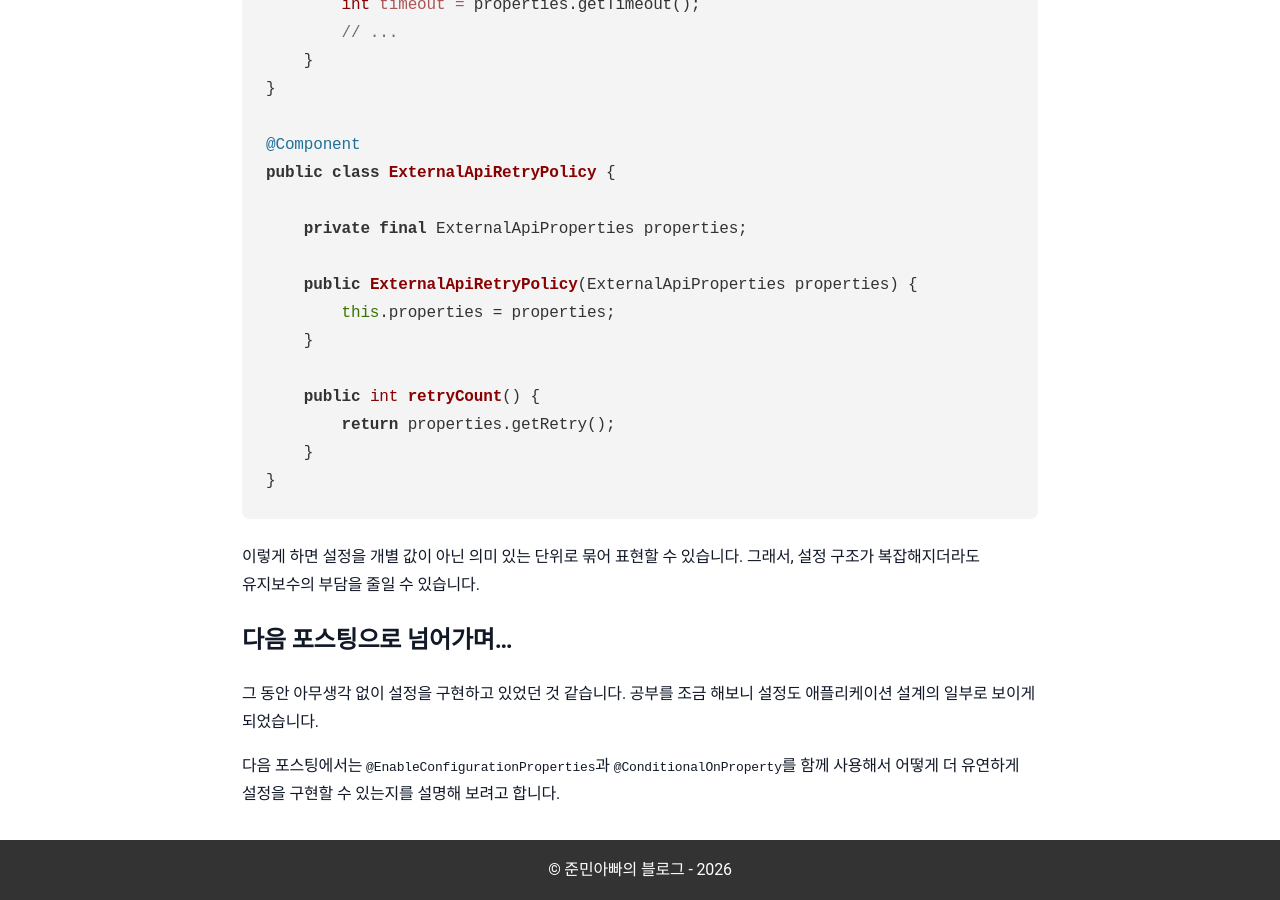
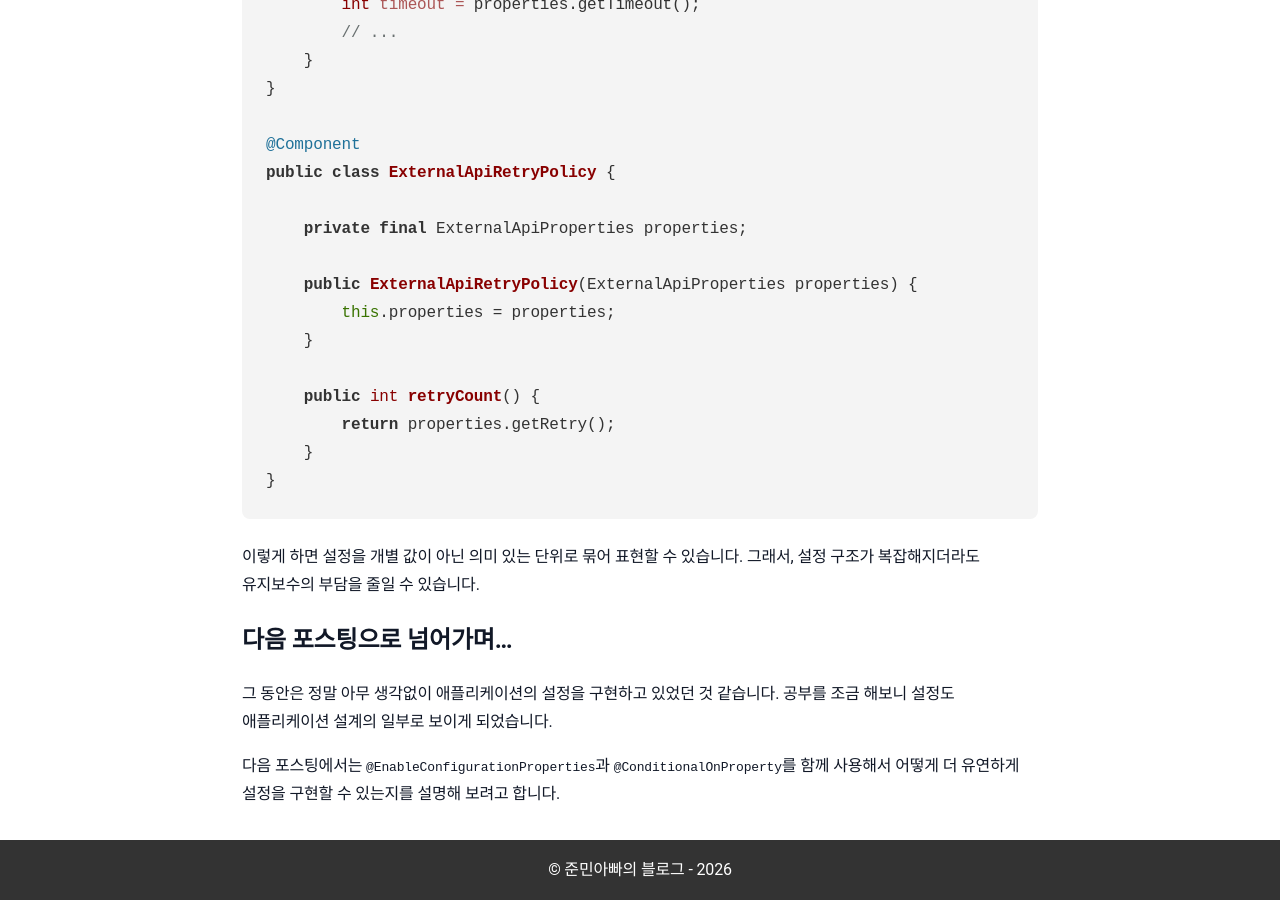
Before and after one commit to sanghoon-lee/sanghoon-lee.github.io, a Jekyll site: the page built from _posts/2026-02-05-Config.md, in a window 1280 px wide and 900 px high, scrolled down 5335 px. Built offline with Jekyll 4.4.1, drawn with Linux system fonts in a browser that asks for light colours; nearby versions of some CDN libraries; comment, search, counter and statistics services are not loaded.

Commit message:
포스팅 추가: 애플리케이션 설정

```diff
--- a/_posts/2026-02-05-Config.md
+++ b/_posts/2026-02-05-Config.md
@@ -187,7 +187,7 @@ public class ExternalApiRetryPolicy {
 
 ## 다음 포스팅으로 넘어가며...
 
-그 동안 아무생각 없이 설정을 구현하고 있었던 것 같습니다. 공부를 조금 해보니 설정도 애플리케이션 설계의 일부로 보이게 되었습니다.
+그 동안은 정말 아무 생각없이 애플리케이션의 설정을 구현하고 있었던 것 같습니다. 공부를 조금 해보니 설정도 애플리케이션 설계의 일부로 보이게 되었습니다.
 
 다음 포스팅에서는 `@EnableConfigurationProperties`과 `@ConditionalOnProperty`를 함께 사용해서
 어떻게 더 유연하게 설정을 구현할 수 있는지를 설명해 보려고 합니다.
```
